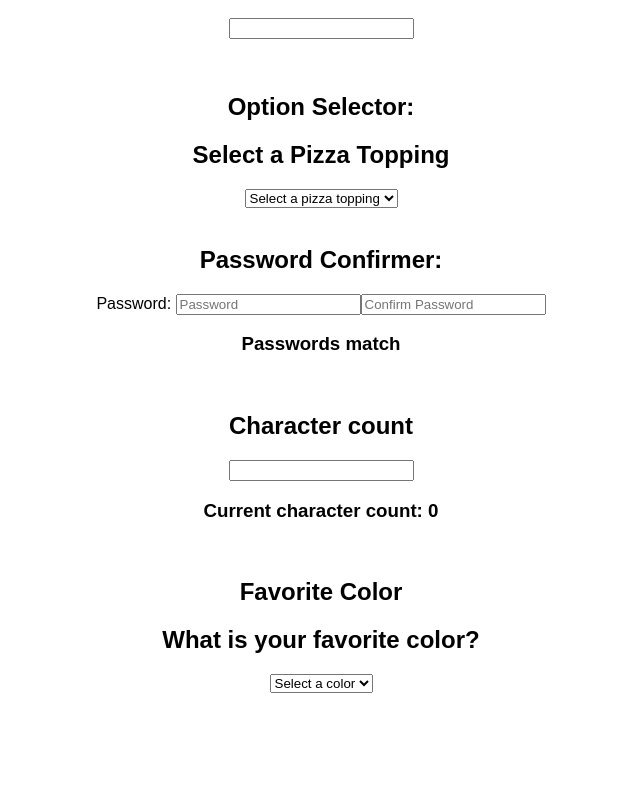
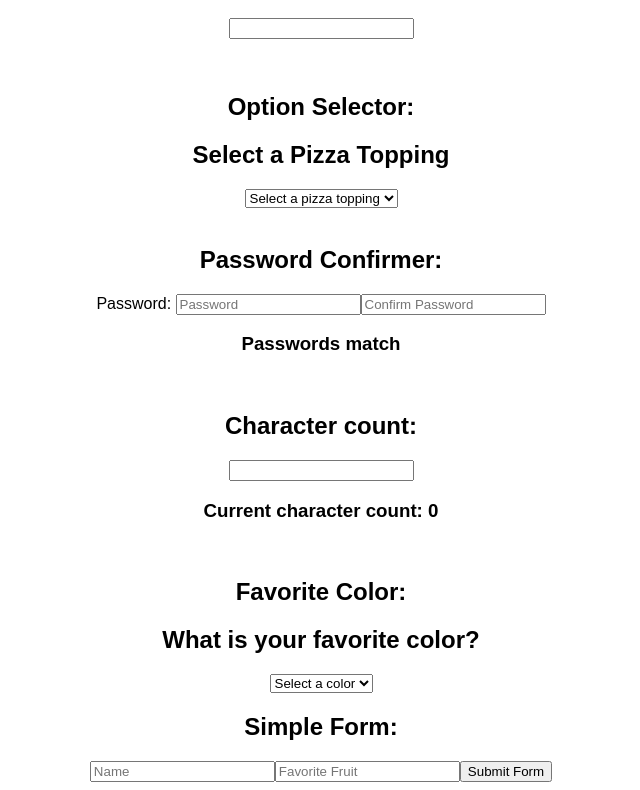
Before and after one commit to MrStealurCar/useState-practice, a React (Create React App) app: page / in a window 1280 px wide. Shown: the part 893-1683 px from the top of the page, without its empty margins (319-959 px from the left). Before the commit the page ends 1594 px from the top, so only its background shows below. Built offline with nearby package versions, Linux system fonts and the light colour scheme.

Commit message:
Import and render Form.js component

```diff
--- a/src/App.js
+++ b/src/App.js
@@ -8,6 +8,7 @@ import DropdownBar from "./dropdown";
 import PasswordConfirmation from "./password";
 import CharCount from "./inputCount";
 import FavoriteColor from "./favColor";
+import SimpleForm from "./form";
 function App() {
   return (
     <div className="App">
@@ -33,11 +34,13 @@ function App() {
       <h2>Password Confirmer:</h2>
       <PasswordConfirmation />
       <br />
-      <h2>Character count</h2>
+      <h2>Character count:</h2>
       <CharCount />
       <br />
-      <h2>Favorite Color</h2>
+      <h2>Favorite Color:</h2>
       <FavoriteColor />
+      <h2>Simple Form:</h2>
+      <SimpleForm />
     </div>
   );
 }
```
